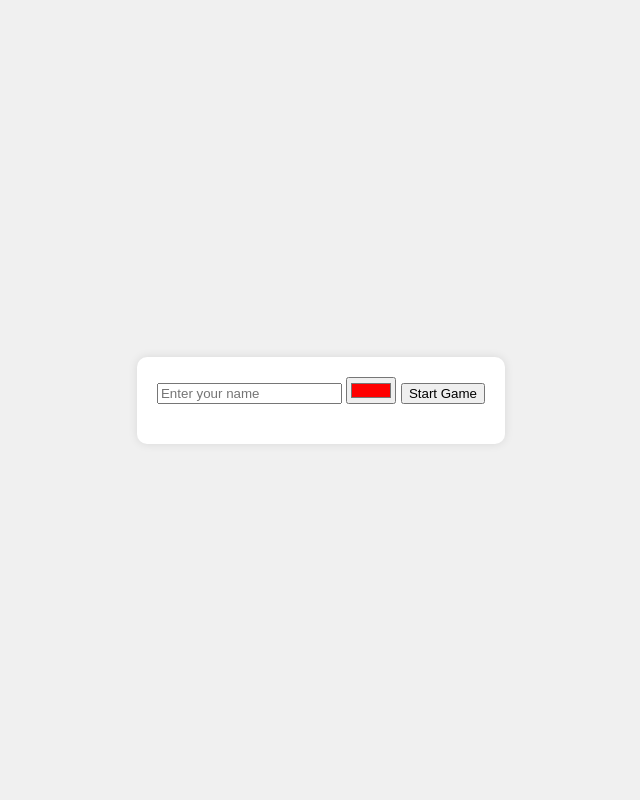
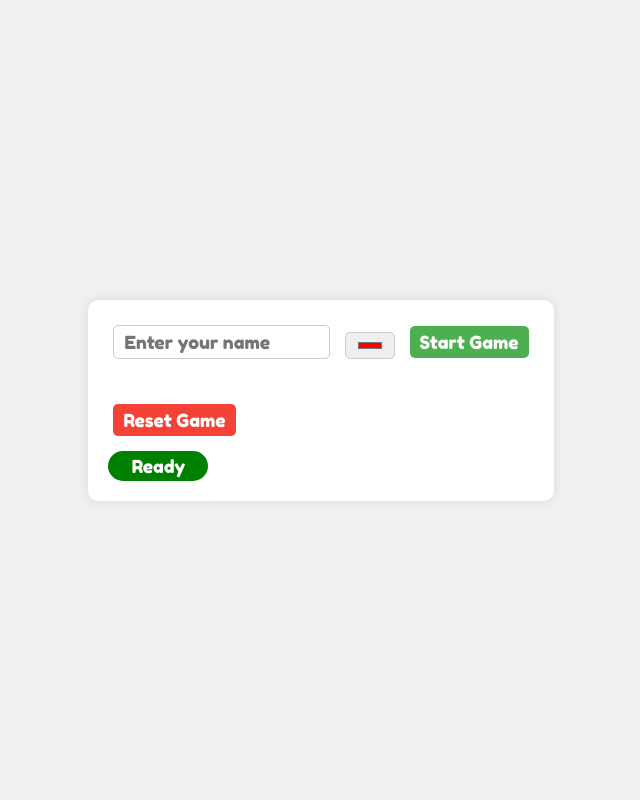
Before and after one commit to DipFlip/color-royale, a Flask app: page / in a window 1280 px wide. Shown: the whole page, without its empty margins (319-959 px from the left). Run offline with Flask 3, Linux system fonts and the light colour scheme; some libraries are stand-ins or nearby versions.

Commit message:
update font and style

```diff
--- a/main.py
+++ b/main.py
@@ -53,10 +53,6 @@ def handle_place_marker(data):
         emit('error', {'message': 'Player not set up'})
         return
 
-    if current_time - last_move_time[player_id] < 1:
-        emit('error', {'message': 'Please wait 1 second between moves'})
-        return
-
     col = data['col']
     row = -1
     for i in range(9, -1, -1):
@@ -77,6 +73,18 @@ def handle_place_marker(data):
         check_winner(row, col)
     else:
         emit('error', {'message': 'This column is full'})
+
+
+@socketio.on('reset_game')
+def handle_reset_game():
+    global grid, scores
+    grid = [[None for _ in range(25)] for _ in range(10)]
+    scores = {player_id: 0 for player_id in players}
+    emit('game_reset', {
+        'grid': grid,
+        'players': get_players_list()
+    }, broadcast=True)
+    emit('clear_highlights', broadcast=True)
 
 
 def check_winner(row, col):
@@ -106,13 +114,11 @@ def check_winner(row, col):
             winner = next(player for player, data in players.items()
                           if data['color'] == color)
             scores[winner] += 1
-            emit('winner', {
-                'name': players[winner]['name'],
-                'color': color,
-                'cells': winning_cells,
-                'players': get_players_list()
-            },
-                 broadcast=True)
+            emit('score_update', {
+                'player_id': winner,
+                'new_score': scores[winner],
+                'winning_cells': winning_cells
+            }, broadcast=True)
             return
 
 
--- a/static/css/style.css
+++ b/static/css/style.css
@@ -1,11 +1,14 @@
+@import url('https://fonts.googleapis.com/css2?family=Fredoka+One&display=swap');
+
 body {
-    font-family: Arial, sans-serif;
+    font-family: 'Fredoka One', cursive;
     display: flex;
     justify-content: center;
     align-items: center;
     height: 100vh;
     margin: 0;
     background-color: #f0f0f0;
+    font-size: 18px;
 }
 
 .game-container {
@@ -21,28 +24,30 @@ body {
 }
 
 .player-list {
-    width: 150px;
+    width: 200px;
     padding: 10px;
     background-color: #f9f9f9;
     border-radius: 5px;
 }
 
 .player-item {
-    margin-bottom: 5px;
-    font-weight: bold;
+    margin-bottom: 10px;
+    font-size: 20px;
+    position: relative;
 }
 
 .grid {
     display: grid;
-    grid-template-columns: repeat(25, 20px);
+    grid-template-columns: repeat(25, 25px);
     grid-gap: 2px;
 }
 
 .cell {
-    width: 20px;
-    height: 20px;
+    width: 25px;
+    height: 25px;
     border: 1px solid #ccc;
     cursor: pointer;
+    border-radius: 50%;
 }
 
 .cell:hover {
@@ -52,16 +57,97 @@ body {
 .message {
     margin-top: 20px;
     text-align: center;
-    font-weight: bold;
+    font-size: 24px;
+    color: #333;
+}
+
+input, button {
+    font-family: 'Fredoka One', cursive;
+    font-size: 18px;
+    margin: 5px;
+    padding: 5px 10px;
+    border-radius: 5px;
+    border: 1px solid #ccc;
+}
+
+button {
+    background-color: #4CAF50;
+    color: white;
+    border: none;
+    cursor: pointer;
+    transition: background-color 0.3s;
+}
+
+button:hover {
+    background-color: #45a049;
+}
+
+.reset-button {
+    background-color: #f44336;
+    margin-top: 20px;
+}
+
+.reset-button:hover {
+    background-color: #d32f2f;
+}
+
+#ready-indicator {
+    width: 100px;
+    height: 30px;
+    background-color: green;
+    color: white;
+    text-align: center;
+    line-height: 30px;
+    border-radius: 15px;
+    margin-top: 10px;
+}
+
+.score-popup {
+    position: absolute;
+    top: -20px;
+    right: -20px;
+    background-color: gold;
+    color: black;
+    padding: 5px 10px;
+    border-radius: 50%;
+    font-size: 16px;
+    animation: popup 1s ease-out;
+}
+
+@keyframes popup {
+    0% {
+        transform: scale(0);
+        opacity: 0;
+    }
+    50% {
+        transform: scale(1.2);
+        opacity: 1;
+    }
+    100% {
+        transform: scale(1);
+        opacity: 0;
+    }
 }
 
 @media (max-width: 768px) {
     .grid {
-        grid-template-columns: repeat(25, 12px);
+        grid-template-columns: repeat(25, 15px);
     }
 
     .cell {
-        width: 12px;
-        height: 12px;
+        width: 15px;
+        height: 15px;
+    }
+
+    body {
+        font-size: 16px;
+    }
+
+    .player-item {
+        font-size: 18px;
+    }
+
+    .message {
+        font-size: 20px;
     }
 }
--- a/static/js/game.js
+++ b/static/js/game.js
@@ -11,6 +11,8 @@ const startGameButton = document.getElementById('start-game');
 const playerNameInput = document.getElementById('player-name');
 const playerColorInput = document.getElementById('player-color');
 const playerList = document.getElementById('player-list');
+const resetButton = document.getElementById('reset-game');
+const readyIndicator = document.getElementById('ready-indicator');
 
 startGameButton.addEventListener('click', () => {
     playerName = playerNameInput.value.trim();
@@ -23,6 +25,10 @@ startGameButton.addEventListener('click', () => {
     } else {
         message.textContent = 'Please enter your name and choose a color.';
     }
+});
+
+resetButton.addEventListener('click', () => {
+    socket.emit('reset_game');
 });
 
 function createGrid() {
@@ -41,7 +47,10 @@ function createGrid() {
 function handleCellClick(event) {
     const currentTime = Date.now();
     if (currentTime - lastMoveTime < 1000) {
-        message.textContent = 'Please wait 1 second between moves';
+        readyIndicator.style.backgroundColor = 'red';
+        setTimeout(() => {
+            readyIndicator.style.backgroundColor = 'green';
+        }, 1000);
         return;
     }
 
@@ -50,6 +59,10 @@ function handleCellClick(event) {
 
     socket.emit('place_marker', { col });
     lastMoveTime = currentTime;
+    readyIndicator.style.backgroundColor = 'red';
+    setTimeout(() => {
+        readyIndicator.style.backgroundColor = 'green';
+    }, 1000);
 }
 
 function updateGrid(gridData, row, col, color) {
@@ -86,6 +99,7 @@ function updatePlayerList(players) {
         playerElement.classList.add('player-item');
         playerElement.style.color = player.color;
         playerElement.textContent = `${player.name}: ${player.score}`;
+        playerElement.dataset.playerId = player.id;
         playerList.appendChild(playerElement);
     });
 }
@@ -104,13 +118,40 @@ socket.on('update_players', (data) => {
     updatePlayerList(data.players);
 });
 
-socket.on('winner', (data) => {
-    message.textContent = `Player ${data.name} (${data.color}) wins!`;
-    data.cells.forEach(([row, col]) => {
+socket.on('score_update', (data) => {
+    const playerElement = document.querySelector(`.player-item[data-player-id="${data.player_id}"]`);
+    if (playerElement) {
+        const playerName = playerElement.textContent.split(':')[0];
+        playerElement.textContent = `${playerName}: ${data.new_score}`;
+
+        const popUp = document.createElement('div');
+        popUp.textContent = '+1';
+        popUp.classList.add('score-popup');
+        playerElement.appendChild(popUp);
+        setTimeout(() => {
+            popUp.remove();
+        }, 1000);
+    }
+
+    data.winning_cells.forEach(([row, col]) => {
         const cell = document.querySelector(`.cell[data-row="${row}"][data-col="${col}"]`);
         cell.style.border = '2px solid gold';
     });
+});
+
+socket.on('game_reset', (data) => {
+    message.textContent = 'Game has been reset!';
+    updateGrid(data.grid);
     updatePlayerList(data.players);
+    document.querySelectorAll('.cell').forEach(cell => {
+        cell.style.border = '1px solid #ccc';
+    });
+});
+
+socket.on('clear_highlights', () => {
+    document.querySelectorAll('.cell').forEach(cell => {
+        cell.style.border = '1px solid #ccc';
+    });
 });
 
 socket.on('error', (data) => {
--- a/templates/index.html
+++ b/templates/index.html
@@ -18,6 +18,8 @@
             <div id="grid" class="grid"></div>
         </div>
         <div id="message" class="message"></div>
+        <button id="reset-game" class="reset-button">Reset Game</button>
+        <div id="ready-indicator">Ready</div>
     </div>
     <script src="https://cdnjs.cloudflare.com/ajax/libs/socket.io/4.0.1/socket.io.js"></script>
     <script src="{{ url_for('static', filename='js/game.js') }}"></script>
```
